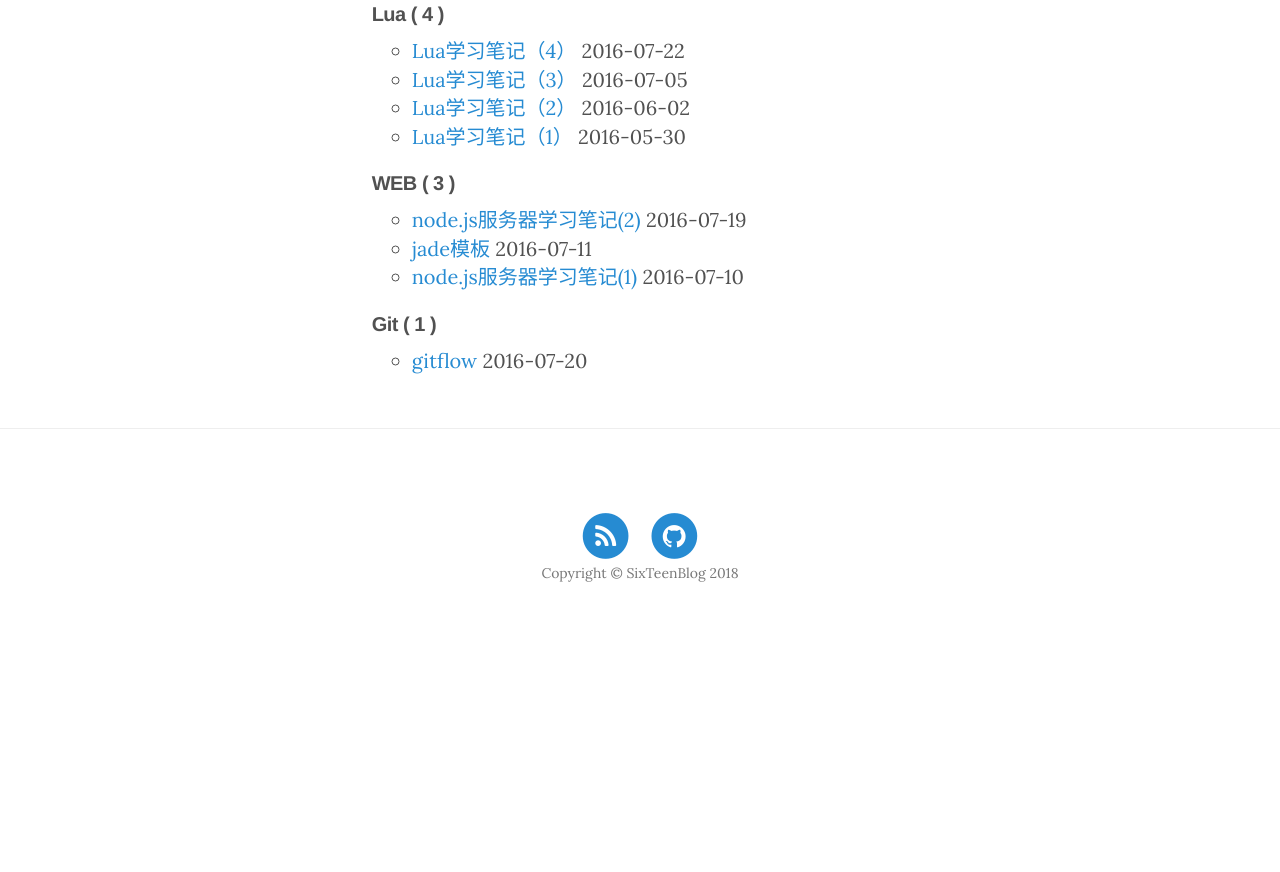
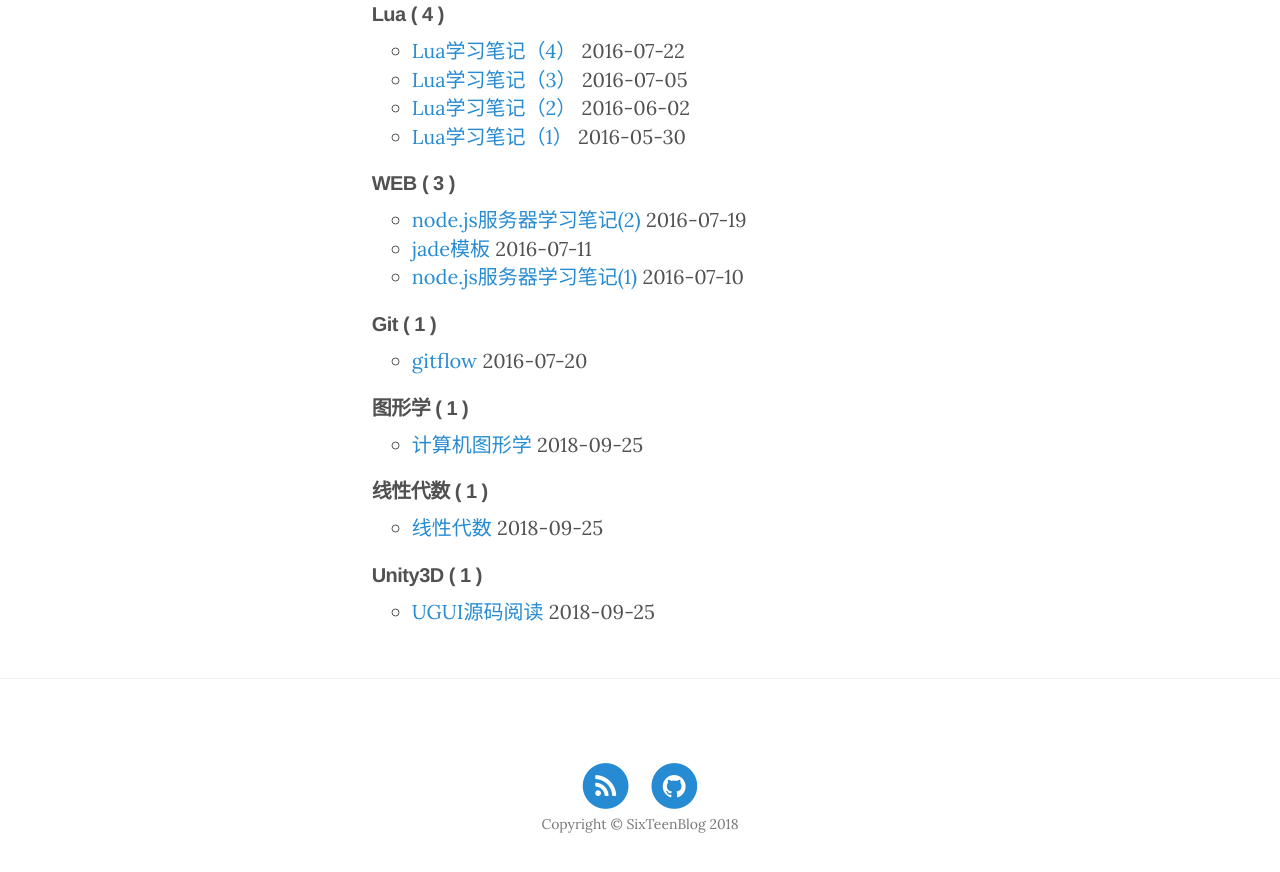
Before and after one commit to 16sixteen/16sixteen.github.io, a Jekyll site: the page built from tags.html, in a window 1280 px wide and 900 px high, scrolled down 3333 px. Shown: the top 872 px of the window. Built offline with Jekyll 4.4.1, drawn with Linux system fonts in a browser that asks for light colours; nearby versions of some CDN libraries; before the commit the page ends 3982 px from its top, so only the background shows below that; some of the changed lines change nothing that is shown.

Commit message:
9.30提交

```diff
--- a/_config.yml
+++ b/_config.yml
@@ -18,12 +18,13 @@ future: true
 permalink: /:categories/:title
 # Build settings
 #markdown: redcarpet
+#支持mathjax的markdown解释器，支持toc
 markdown: kramdown
 excerpt_separator: ""
 #jekyll3.0 not support other highlight
 #highlighter: pygments
 highlighter: rouge
 #permalink: pretty
-paginate: 5
+paginate: 10
 exclude: ["less","node_modules","Gruntfile.js","package.json","README.md"]
 plugins: [jekyll-paginate]
--- /dev/null
+++ b/_posts/2018-09-24-ComputerGraphics.markdown
@@ -0,0 +1,13 @@
+---
+layout:     post
+title:      "计算机图形学"
+subtitle:   "计算机图形学"
+date:       2018-09-24 20:14:00
+categories: ComputerGraphics
+tags:       图形学
+author:     "SixTeen"
+---
+
+# 标题
+
+---
--- /dev/null
+++ b/_posts/2018-09-24-LinearAlgebra.markdown
@@ -0,0 +1,90 @@
+---
+layout:     post
+title:      "线性代数"
+subtitle:   "线性代数"
+date:       2018-09-24 20:14:00
+categories: LinearAlgebra
+tags:       线性代数
+author:     "SixTeen"
+---
+
+* TOC
+{:toc}
+
+### 如何理解线性代数
+
+如何去理解线性代数是一个很重要的问题。没有理解的数学就是冰冷的公式，抽象的理论，如果没有实际应用的反复记忆，很快就会忘记。这里，把线性代数当做一种具备运动思维的工具（数学在其他学科，实践中经常作为一种工具）去理解，直观的去理解这种工具的几何意义。
+
+### 1. 向量
+
+向量是数学中的一个抽象的名词。在数学中，一个抽象的统称名词往往是所有符合数学定义的向量的集合。它可以是一个箭头，可以是一个带方向和标量的值，可以是一个数据列表（计算机中的vector）。既然这里要以具备运动思维的角度去看，那么，显然把向量看做一种运动更为合适，更为直观。**向量就是一个代表从箭头的起始点，走到箭头终点的一个箭头。**
+
+向量的加法，向量的减法，向量的乘法，在这种运动几何角度看来都非常直观和容易理解。点乘，叉乘在后面会重点了解它们的几何意义。
+
+##### 1.1 基向量
+
+描述一个未知的事物往往需要以已知的知识作为基础。描述一个向量也必须依靠一个我们定义的已知的基向量。
+
+我们最常见的2维基向量就是直角坐标系。这里我们把x轴的一个单位长度作为一个箭头的长度，正方向作为它的箭头方向，记作$$\hat{i}$$。同样的，在y轴上取出一个$$\hat{j}$$。这一个就是我们定义的一个基向量。任何一个2维坐标系中的一个向量都能用我们的基向量，用**线性组合**的方式表示出来：$$\vec{v}$$ = a * $$\hat{i}$$ + b * $$\hat{j}$$。
+
+（也许线性组合这个词缺乏了直观，我们可以固定a，b中的其中一个，得出的就是一条直线。）
+
+##### 1.2 线性变换
+
+变换其实也是一个函数。（1对1，多对1）最重要的，变换是一种有着运动思想的函数。
+
+就像我们用 `f(x) = x` 描述一个函数一样，我们可以用变换之后的$$\hat{i}$$，$$\hat{j}$$的落点来描述变换。
+
+假设一个变换结束之后，$$\hat{i}$$落在了$$\begin{bmatrix}1\\2\end{bmatrix}$$，$$\hat{j}$$落在了$$\begin{bmatrix}3\\0\end{bmatrix}$$，那么这个变换可以用一个矩阵（把变换后的$$\hat{i}$$，$$\hat{j}$$放到一起）来描述：$$\begin{bmatrix}1&3\\-2&0\end{bmatrix}$$
+
+现在要求一个$$\begin{bmatrix}1\\1\end{bmatrix}$$经过同样的变换的结果，简单的使用左乘。（为什么是左乘，因为变换本质是一个函数，显然函数是g(f(x))，是从左边不停添加变换的，所以无论是单个变换，还是多个变换的叠加，都是通过不停的添加左乘来决定变换顺序的）
+
+$$\begin{bmatrix}1&3\\-2&0\end{bmatrix}$$$$\begin{bmatrix}1\\1\end{bmatrix}$$=$$\begin{bmatrix}4\\-2\end{bmatrix}$$
+
+为什么可以这样描述变换呢，因为线性变换是一种空间变换，并且变换之后直线仍然是直线，不会变形，因此，$$\vec{v}$$ = a * $$\hat{i}$$ + b * $$\hat{j}$$，变换后$$\vec{v}$$ = a * 变换后$$\hat{i}$$ + b * 变换后$$\hat{j}$$。所以，我们能从这里推出矩阵的乘法法则，
+
+$$\begin{bmatrix}1&3\\-2&0\end{bmatrix}$$$$\begin{bmatrix}x\\y\end{bmatrix}$$=$$\begin{bmatrix}1\\-2\end{bmatrix}$$ * x + $$\begin{bmatrix}-2\\0\end{bmatrix}$$ * y = $$\begin{bmatrix}1 * x + -2 * y \\-2 * x + 0 * y\end{bmatrix}$$
+
+##### 1.3 复合变换
+
+$$ M_1  M_2 \vec{v} $$ 这个复合变换的执行顺序是和刚刚说到的一样，先进行 $$ M_2 $$ 变换，再进行 $$ M_2 $$ 变换。 它等价于 $$ T \vec{v} $$其中$$ T = M_1 M_2 $$。
+
+### 2. 行列式
+
+行列式是测量 变换对空间的拉伸和压缩 的值。
+
+行列式的表示为det(M) = a (当a等于0时，代表这个变换将维度压缩到了低维， 当a大于0的时候，代表空间变换后仍符合右手定则。)
+
+行列式是测量拉伸和压缩的，因此它的公式能用几何的手段合理的推理出来。
+
+试试思考一下，为什么 $$ det(M_1 M_2) = det(M_1)det(M_2) $$。显然，符合变换对空间的拉伸和压缩是和多次变换对空间的拉伸和压缩是一致的。
+
+##### 2.1. 逆矩阵，列空间，零空间
+
+数学中有一种元素叫做逆元，逆元的作用就是消除另一个元素的作用。在函数中，逆元也叫反函数。在变换中，逆元叫逆矩阵。
+
+有了以上的定义，我们可以知道： $$  M^{-1} M \vec{v} = \vec{v} , M^{-1} M = I , I = \begin{bmatrix}1&0&\cdots\\0&1&\cdots\\\vdots&\vdots&\vdots\end{bmatrix} $$, 其中I是一个什么都不做的矩阵，因为它的$$ \hat{i} \hat{j} ... $$都扔在原来的位置。
+
+有了上面的储备知识，那么来考虑一个方程组: $$ M \vec{x} = \vec{v} $$。现在我们需要求解的不再是变换后的向量，而是已知一个向量经过已知变换后的值，求它变换前的向量。显然，我们可以用一个和M变换完全相反的变换，用$$ \vec{v} $$求出 $$ \vec{x} $$， $$ M^-1 M \vec{x} = M^{-1} \vec{v} \Rightarrow I \vec {x} = M^{-1} \vec{v} $$。
+
+现在还有一个问题，所有的变换在变换之后都能变回原来的样子吗？这里显然不是的。在行列式中有提到过，如果行列式的值为0，那么我们的变换是一个压缩维数的变换，这意味着很多高维的信息在压缩到低维的时候丢失了。另一方面，变换是一个函数，符合1对1，多对1的原则。如果一个变换能将空间的维数扩充，那么显然它会是一个1对多的变换，因为它扩充了信息。
+
+因此，当det(M) = 0 的时候，我们就不能使用逆的方法去求解 $$ \vec{x} $$。 (当det(M) = 0的时候，意味着可能很多的向量会从高维落到低维的 $$ \vec{v} $$ 上， 也可能 $$ \vec{v} $$在已经被压缩的高维空间中，这种情况下解就不存在了) 。
+
+到了现在，我们知道我们的变换可能会压缩我们的空间，在线性代数中，用rank（秩）来描述变换后的空间维数， 用列空间来描述变换后所张成的空间（变换M的列向量就是变换后$$ \hat{i} \hat{j} $$的落点，因此它们张成的空间就是变换后的空间）。在空间压缩的时候，也有很多的向量被压缩到了原点中，这些点的集合称为Null Space或者Kernel。
+
+##### 2.2 非方阵
+
+先观察一个非方阵$$ M_1 $$： $$ \begin{bmatrix} a&b\\c&d\\e&f \end{bmatrix} $$ ，观察这个非方阵，我们可以发现，有$$ \hat{i} \hat{j} $$2个向量，变换后这2个向量的维数变成了3，说明这个非方阵是一个将二维空间变换到三维空间的变换。（之前有说过变换没有办法将维数扩充，注意，这里是将一个二维的平面变换成了一个三维空间中的平面。）
+
+再观察一个非方阵$$ M_2 $$： $$ \begin{bmatrix} a&b&c\\d&e&f \end{bmatrix} $$ ，观察这个非方阵，我们可以发现，有$$ \hat{i} \hat{j} \hat{k} $$3个向量，变换之后只用2维坐标来描述，这说明了这个非方阵变换压缩了空间。
+
+### 3. 点积
+
+##### 3.1 常规理解下的点积
+
+$$ dotProduct(\vec{v}, \vec{w}) = \vec{v} \cdot \vec{w} $$，点乘是$$ \vec{w} $$ 在 $$ \vec{v} $$上的投影长度和 $$ \vec{v} $$ 的长度的乘积。
+
+
+
+##### 3.2 从线性变换的角度理解点积
--- /dev/null
+++ b/_posts/2018-09-24-UGUISources.markdown
@@ -0,0 +1,13 @@
+---
+layout:     post
+title:      "UGUI源码阅读"
+subtitle:   "UGUI 源码"
+date:       2018-09-24 20:14:00
+categories: UGUI_Sources
+tags:       Unity3D
+author:     "SixTeen"
+---
+
+# 标题
+
+---
```
